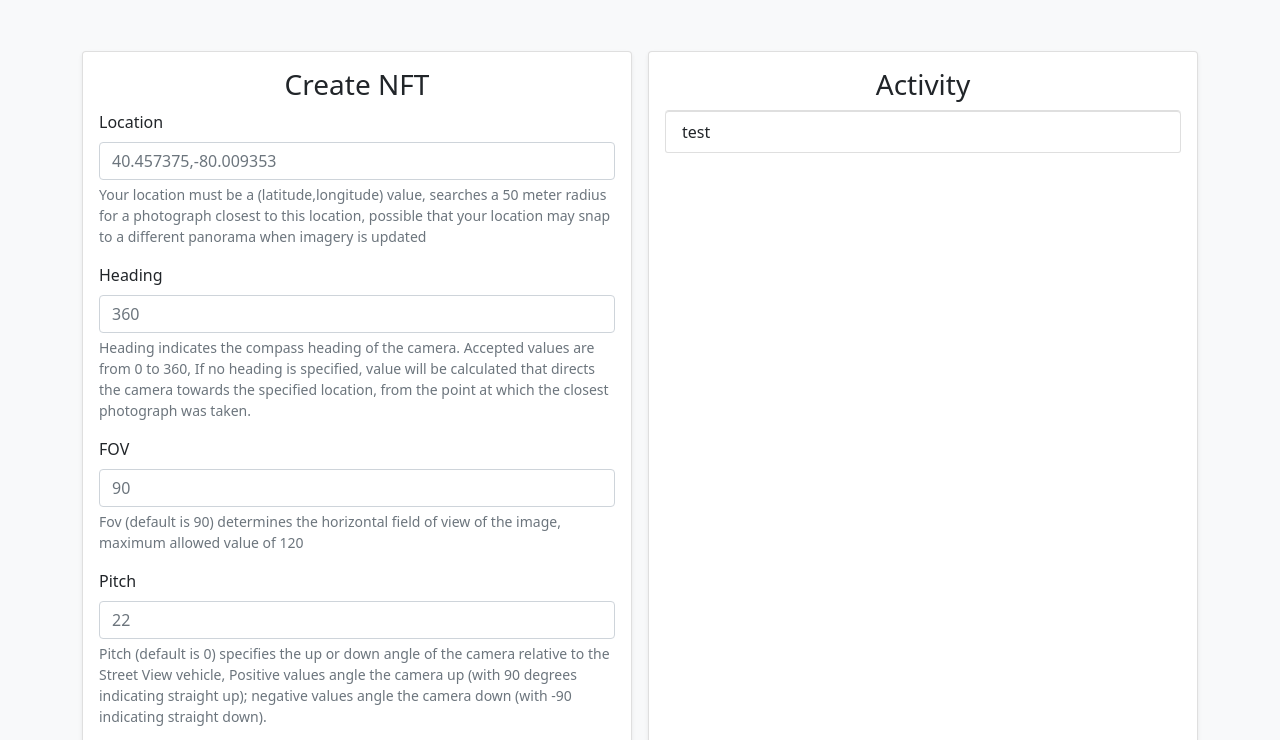
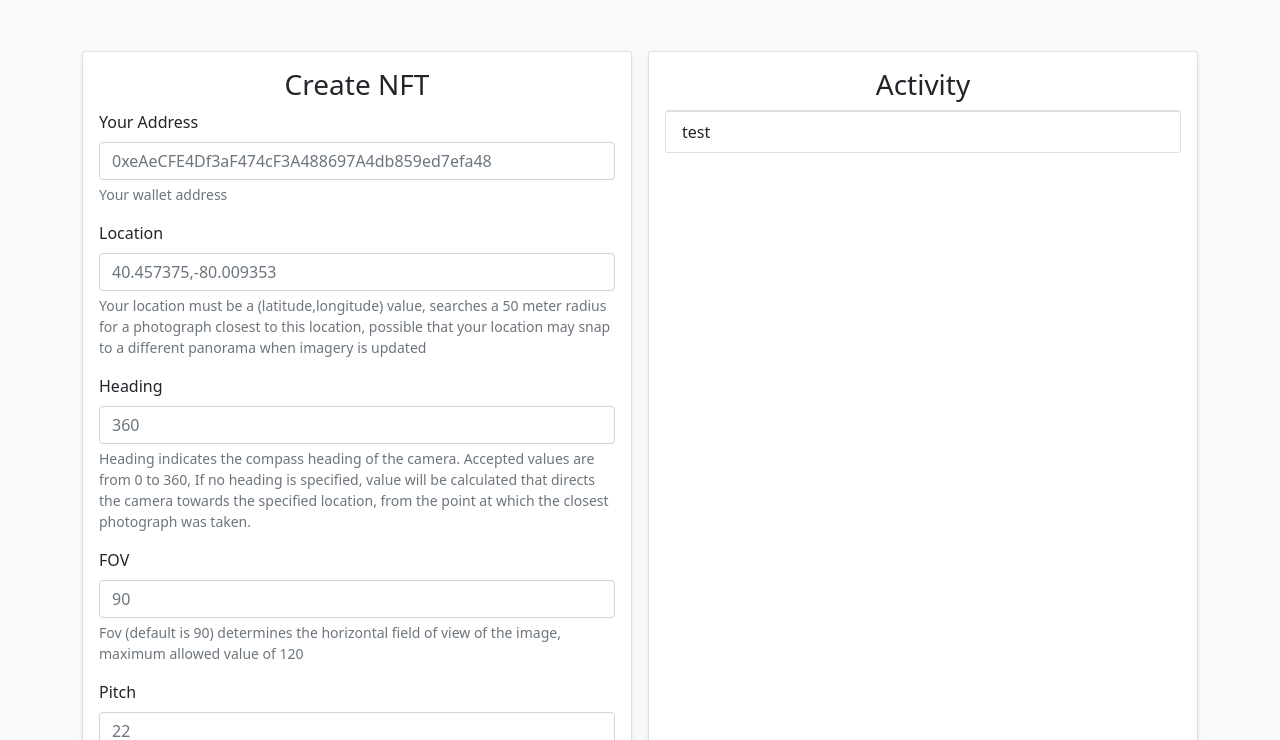
Before and after one commit to xilaluna/CryptoEarth, a website built with webpack: page app/index.html in a window 1280 px wide. Shown: the part 53-793 px from the top of the page. Built offline with nearby package versions, Linux system fonts and the light colour scheme; what web3 would draw is missing.

Commit message:
[add] added ownership address contract

```diff
--- a/app/index.html
+++ b/app/index.html
@@ -25,6 +25,17 @@
               <div class="card h-100 px-3 py-3 shadow-sm">
                 <h3 class="text-center">Create NFT</h3>
                 <form id="earth-image-form">
+                  <div class="mb-3">
+                    <label class="form-label">Your Address</label>
+                    <input
+                      type="text"
+                      class="form-control"
+                      id="address"
+                      placeholder="0xeAeCFE4Df3aF474cF3A488697A4db859ed7efa48"
+                    />
+                    <div class="form-text">Your wallet address</div>
+                  </div>
+
                   <div class="mb-3">
                     <label class="form-label">Location</label>
                     <input
```
Also changed, not shown: 1 other file.
